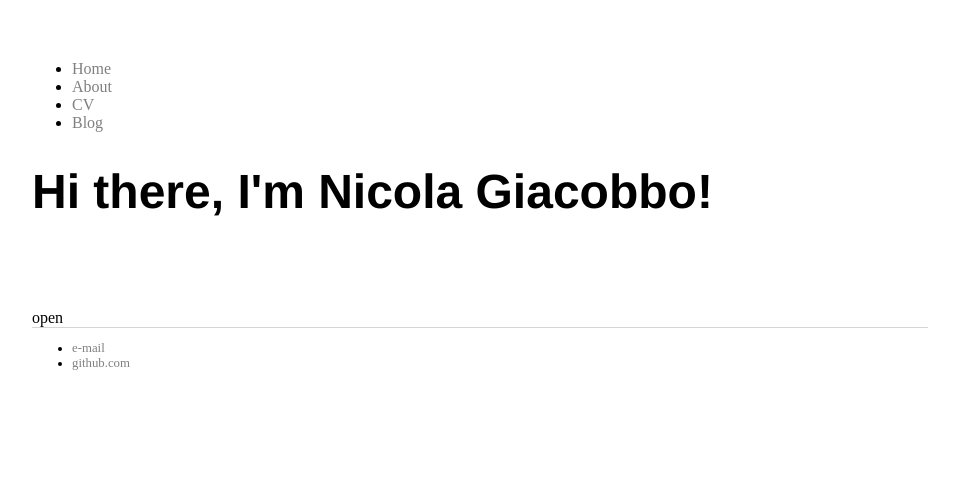
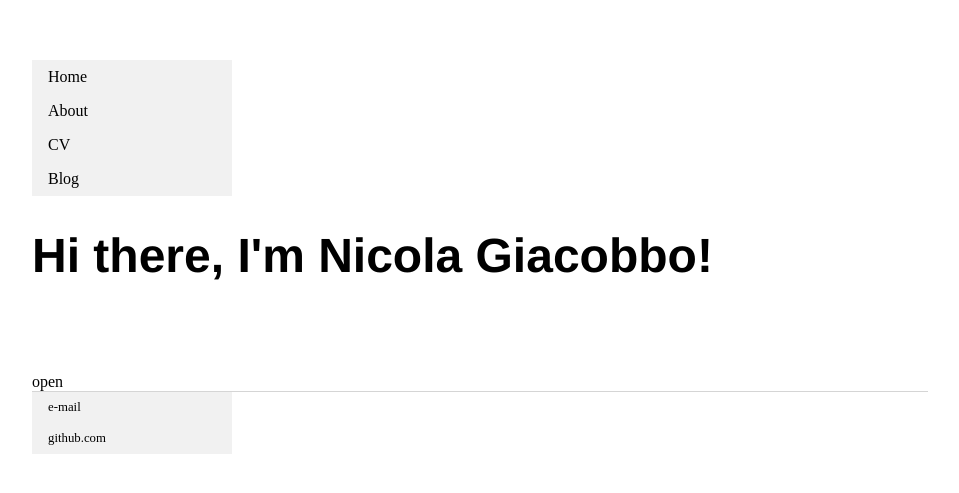
Before and after one commit to GiacobboNicola/giacobbonicola.github.io, a Jekyll site: the page built from index.html, in a window 1280 px wide. Shown: the top 493 px of the page, without its empty margins (160-1119 px from the left). Built offline with Jekyll 4.4.1, drawn with Linux system fonts in a browser that asks for light colours.

Commit message:
Update main.css

```diff
--- a/css/main.css
+++ b/css/main.css
@@ -93,3 +93,18 @@
 ul.posts li {
     list-style: none;
 }
+
+ul {
+    list-style-type: none;
+    margin: 0;
+    padding: 0;
+    width: 200px;
+    background-color: #f1f1f1;
+}
+
+li a {
+    display: block;
+    color: #000;
+    padding: 8px 16px;
+    text-decoration: none;
+}
```
